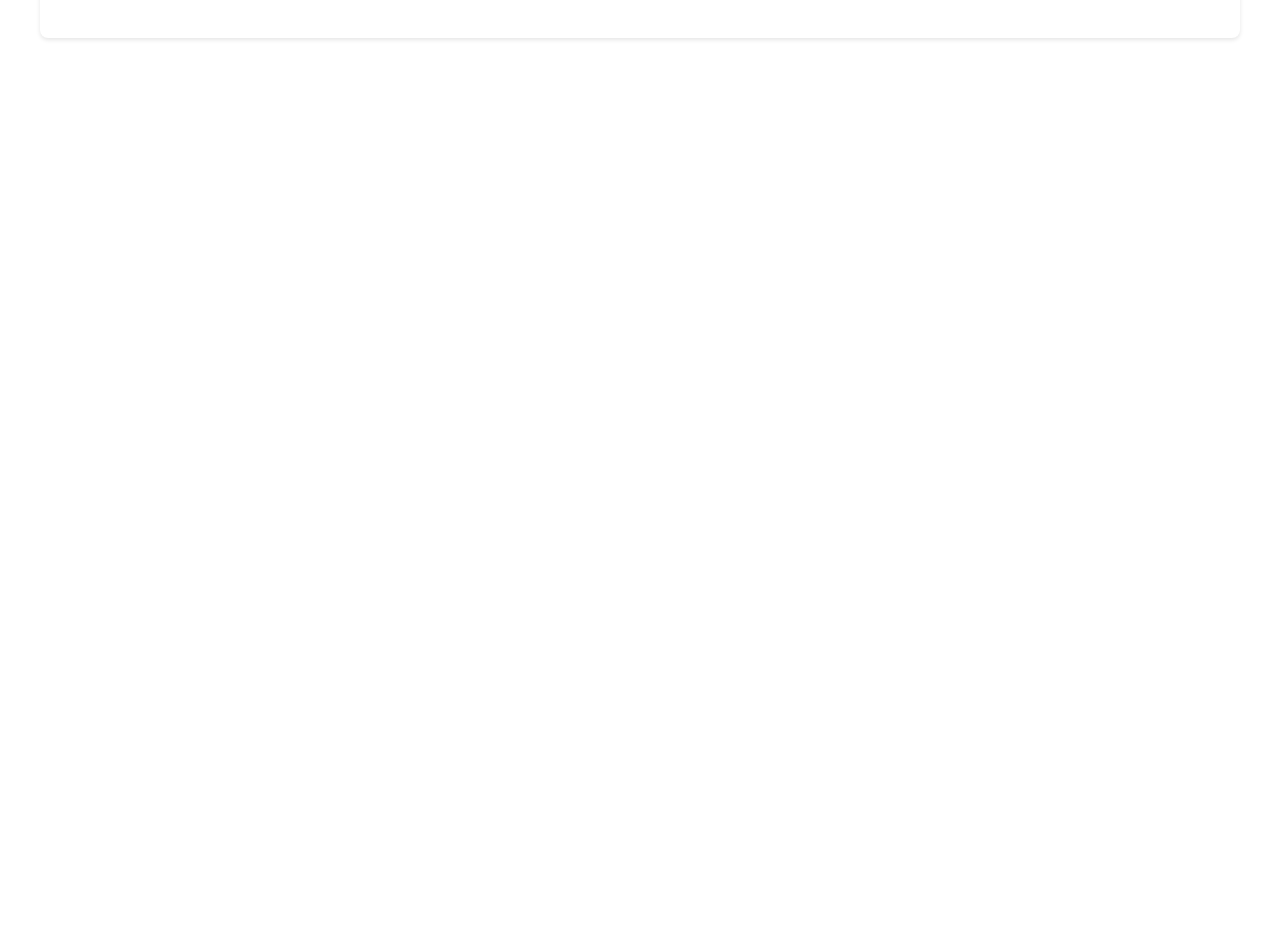
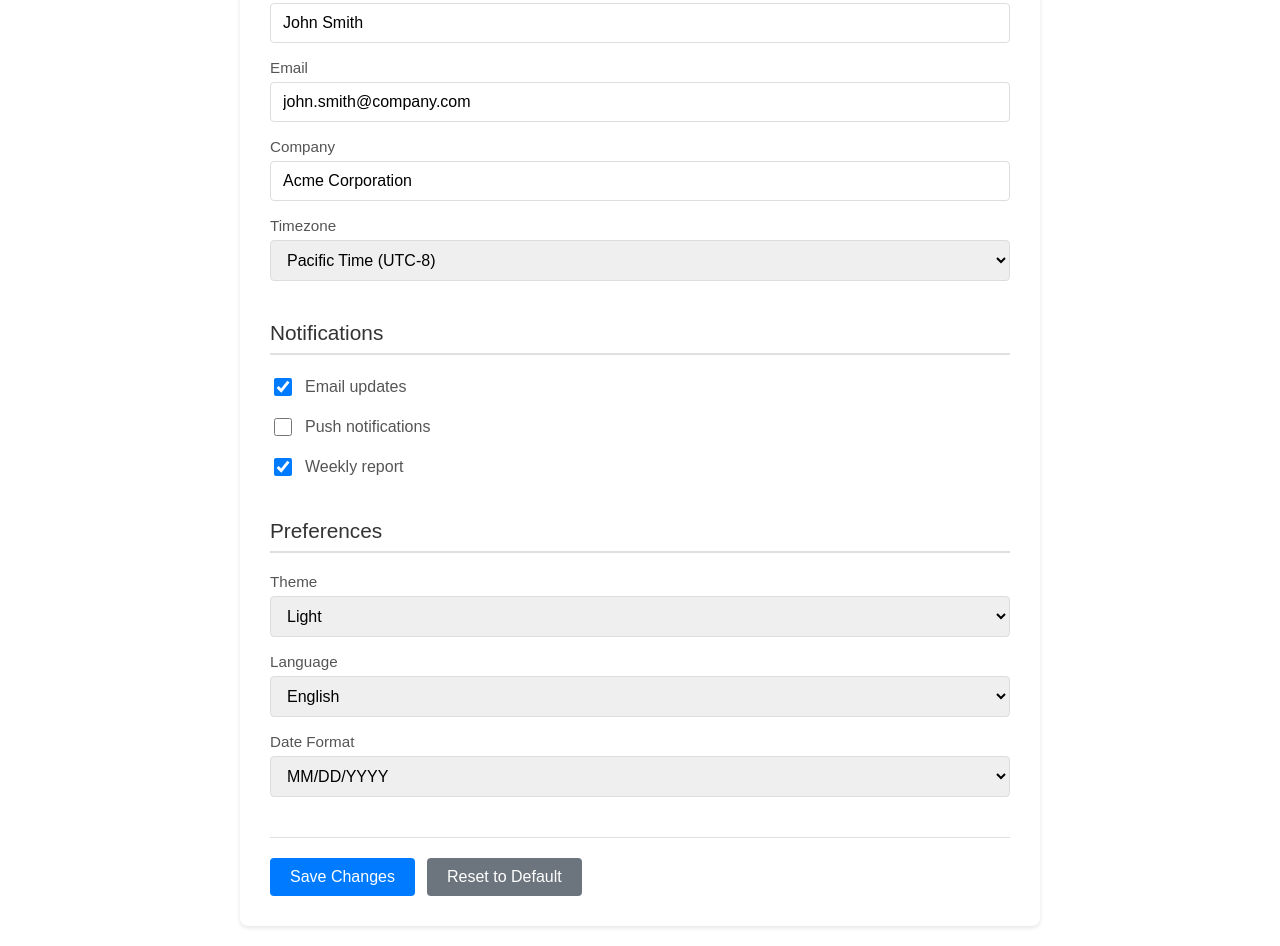
Before and after one commit to firestitch-preview-sites/prototype-w1a46cd709, an Angular app: page /settings in a window 1280 px wide. Shown: the part 280-1226 px from the top of the page. Before the commit the page ends 800 px from the top, so only its background shows below. Built offline with nearby package versions, Linux system fonts and the light colour scheme.

Commit message:
Update settings.component.ts

```diff
--- a/src/app/settings/settings.component.ts
+++ b/src/app/settings/settings.component.ts
@@ -1,10 +1,30 @@
 import { Component } from '@angular/core';
 import { CommonModule } from '@angular/common';
+import { FormsModule } from '@angular/forms';
+
+interface SettingsData {
+  profile: {
+    name: string;
+    email: string;
+    company: string;
+    timezone: string;
+  };
+  notifications: {
+    emailUpdates: boolean;
+    pushNotifications: boolean;
+    weeklyReport: boolean;
+  };
+  preferences: {
+    theme: 'light' | 'dark' | 'auto';
+    language: string;
+    dateFormat: string;
+  };
+}
 
 @Component({
   selector: 'app-settings',
   standalone: true,
-  imports: [CommonModule],
+  imports: [CommonModule, FormsModule],
   template: `
     <div class="settings-container">
       <div class="settings-header">
@@ -13,16 +33,117 @@ import { CommonModule } from '@angular/common';
       </div>
 
       <div class="settings-content">
-        <div class="settings-placeholder">
-          <h2>Settings Configuration</h2>
-          <p>Settings features will be implemented here.</p>
+        <!-- Profile Settings -->
+        <div class="settings-section">
+          <h2>Profile</h2>
+          <div class="settings-group">
+            <div class="form-field">
+              <label for="name">Name</label>
+              <input
+                id="name"
+                type="text"
+                [(ngModel)]="settings.profile.name"
+                class="form-input">
+            </div>
+            <div class="form-field">
+              <label for="email">Email</label>
+              <input
+                id="email"
+                type="email"
+                [(ngModel)]="settings.profile.email"
+                class="form-input">
+            </div>
+            <div class="form-field">
+              <label for="company">Company</label>
+              <input
+                id="company"
+                type="text"
+                [(ngModel)]="settings.profile.company"
+                class="form-input">
+            </div>
+            <div class="form-field">
+              <label for="timezone">Timezone</label>
+              <select id="timezone" [(ngModel)]="settings.profile.timezone" class="form-input">
+                <option value="UTC-8">Pacific Time (UTC-8)</option>
+                <option value="UTC-5">Eastern Time (UTC-5)</option>
+                <option value="UTC+0">UTC (UTC+0)</option>
+                <option value="UTC+1">Central European (UTC+1)</option>
+              </select>
+            </div>
+          </div>
+        </div>
+
+        <!-- Notification Settings -->
+        <div class="settings-section">
+          <h2>Notifications</h2>
+          <div class="settings-group">
+            <div class="checkbox-field">
+              <input
+                id="emailUpdates"
+                type="checkbox"
+                [(ngModel)]="settings.notifications.emailUpdates">
+              <label for="emailUpdates">Email updates</label>
+            </div>
+            <div class="checkbox-field">
+              <input
+                id="pushNotifications"
+                type="checkbox"
+                [(ngModel)]="settings.notifications.pushNotifications">
+              <label for="pushNotifications">Push notifications</label>
+            </div>
+            <div class="checkbox-field">
+              <input
+                id="weeklyReport"
+                type="checkbox"
+                [(ngModel)]="settings.notifications.weeklyReport">
+              <label for="weeklyReport">Weekly report</label>
+            </div>
+          </div>
+        </div>
+
+        <!-- Preference Settings -->
+        <div class="settings-section">
+          <h2>Preferences</h2>
+          <div class="settings-group">
+            <div class="form-field">
+              <label for="theme">Theme</label>
+              <select id="theme" [(ngModel)]="settings.preferences.theme" class="form-input">
+                <option value="light">Light</option>
+                <option value="dark">Dark</option>
+                <option value="auto">Auto</option>
+              </select>
+            </div>
+            <div class="form-field">
+              <label for="language">Language</label>
+              <select id="language" [(ngModel)]="settings.preferences.language" class="form-input">
+                <option value="en">English</option>
+                <option value="es">Spanish</option>
+                <option value="fr">French</option>
+                <option value="de">German</option>
+              </select>
+            </div>
+            <div class="form-field">
+              <label for="dateFormat">Date Format</label>
+              <select id="dateFormat" [(ngModel)]="settings.preferences.dateFormat" class="form-input">
+                <option value="MM/dd/yyyy">MM/DD/YYYY</option>
+                <option value="dd/MM/yyyy">DD/MM/YYYY</option>
+                <option value="yyyy-MM-dd">YYYY-MM-DD</option>
+              </select>
+            </div>
+          </div>
+        </div>
+
+        <!-- Actions -->
+        <div class="settings-actions">
+          <button class="btn btn-primary" (click)="saveSettings()">Save Changes</button>
+          <button class="btn btn-secondary" (click)="resetSettings()">Reset to Default</button>
         </div>
       </div>
     </div>
   `,
   styles: [`
     .settings-container {
-      max-width: 1200px;
+      max-width: 800px;
       margin: 0 auto;
       padding: 20px;
     }
@@ -47,23 +168,180 @@ import { CommonModule } from '@angular/common';
     .settings-content {
       background: white;
       border-radius: 8px;
-      padding: 40px;
+      padding: 30px;
       box-shadow: 0 2px 4px rgba(0,0,0,0.1);
-      text-align: center;
     }
 
-    .settings-placeholder h2 {
-      margin: 0 0 16px;
-      color: #333;
-      font-size: 1.5rem;
+    .settings-section {
+      margin-bottom: 40px;
     }
 
-    .settings-placeholder p {
-      margin: 0;
-      color: #666;
+    .settings-section:last-of-type {
+      margin-bottom: 30px;
+    }
+
+    .settings-section h2 {
+      margin: 0 0 20px;
+      color: #333;
+      font-size: 1.3rem;
+      font-weight: 500;
+      border-bottom: 2px solid #e0e0e0;
+      padding-bottom: 8px;
+    }
+
+    .settings-group {
+      display: flex;
+      flex-direction: column;
+      gap: 16px;
+    }
+
+    .form-field {
+      display: flex;
+      flex-direction: column;
+      gap: 6px;
+    }
+
+    .form-field label {
+      font-weight: 500;
+      color: #555;
+      font-size: 0.95rem;
+    }
+
+    .form-input {
+      padding: 10px 12px;
+      border: 1px solid #ddd;
+      border-radius: 4px;
       font-size: 1rem;
+      transition: border-color 0.2s;
+    }
+
+    .form-input:focus {
+      outline: none;
+      border-color: #007bff;
+      box-shadow: 0 0 0 2px rgba(0, 123, 255, 0.25);
+    }
+
+    .checkbox-field {
+      display: flex;
+      align-items: center;
+      gap: 10px;
+    }
+
+    .checkbox-field input[type="checkbox"] {
+      width: 18px;
+      height: 18px;
+      accent-color: #007bff;
+    }
+
+    .checkbox-field label {
+      color: #555;
+      font-size: 1rem;
+      cursor: pointer;
+    }
+
+    .settings-actions {
+      display: flex;
+      gap: 12px;
+      justify-content: flex-start;
+      margin-top: 20px;
+      padding-top: 20px;
+      border-top: 1px solid #e0e0e0;
+    }
+
+    .btn {
+      padding: 10px 20px;
+      border: none;
+      border-radius: 4px;
+      font-size: 1rem;
+      font-weight: 500;
+      cursor: pointer;
+      transition: background-color 0.2s;
+    }
+
+    .btn-primary {
+      background-color: #007bff;
+      color: white;
+    }
+
+    .btn-primary:hover {
+      background-color: #0056b3;
+    }
+
+    .btn-secondary {
+      background-color: #6c757d;
+      color: white;
+    }
+
+    .btn-secondary:hover {
+      background-color: #545b62;
+    }
+
+    @media (max-width: 768px) {
+      .settings-container {
+        padding: 15px;
+      }
+
+      .settings-content {
+        padding: 20px;
+      }
+
+      .settings-actions {
+        flex-direction: column;
+      }
+
+      .btn {
+        width: 100%;
+      }
     }
   `]
 })
 export class SettingsComponent {
+  settings: SettingsData = {
+    profile: {
+      name: 'John Smith',
+      email: 'john.smith@company.com',
+      company: 'Acme Corporation',
+      timezone: 'UTC-8'
+    },
+    notifications: {
+      emailUpdates: true,
+      pushNotifications: false,
+      weeklyReport: true
+    },
+    preferences: {
+      theme: 'light',
+      language: 'en',
+      dateFormat: 'MM/dd/yyyy'
+    }
+  };
+
+  saveSettings(): void {
+    // Mock save functionality
+    console.log('Saving settings:', this.settings);
+    alert('Settings saved successfully!');
+  }
+
+  resetSettings(): void {
+    // Reset to default values
+    this.settings = {
+      profile: {
+        name: '',
+        email: '',
+        company: '',
+        timezone: 'UTC-8'
+      },
+      notifications: {
+        emailUpdates: true,
+        pushNotifications: false,
+        weeklyReport: false
+      },
+      preferences: {
+        theme: 'light',
+        language: 'en',
+        dateFormat: 'MM/dd/yyyy'
+      }
+    };
+    console.log('Settings reset to default');
+    alert('Settings reset to default values!');
+  }
 }
```
